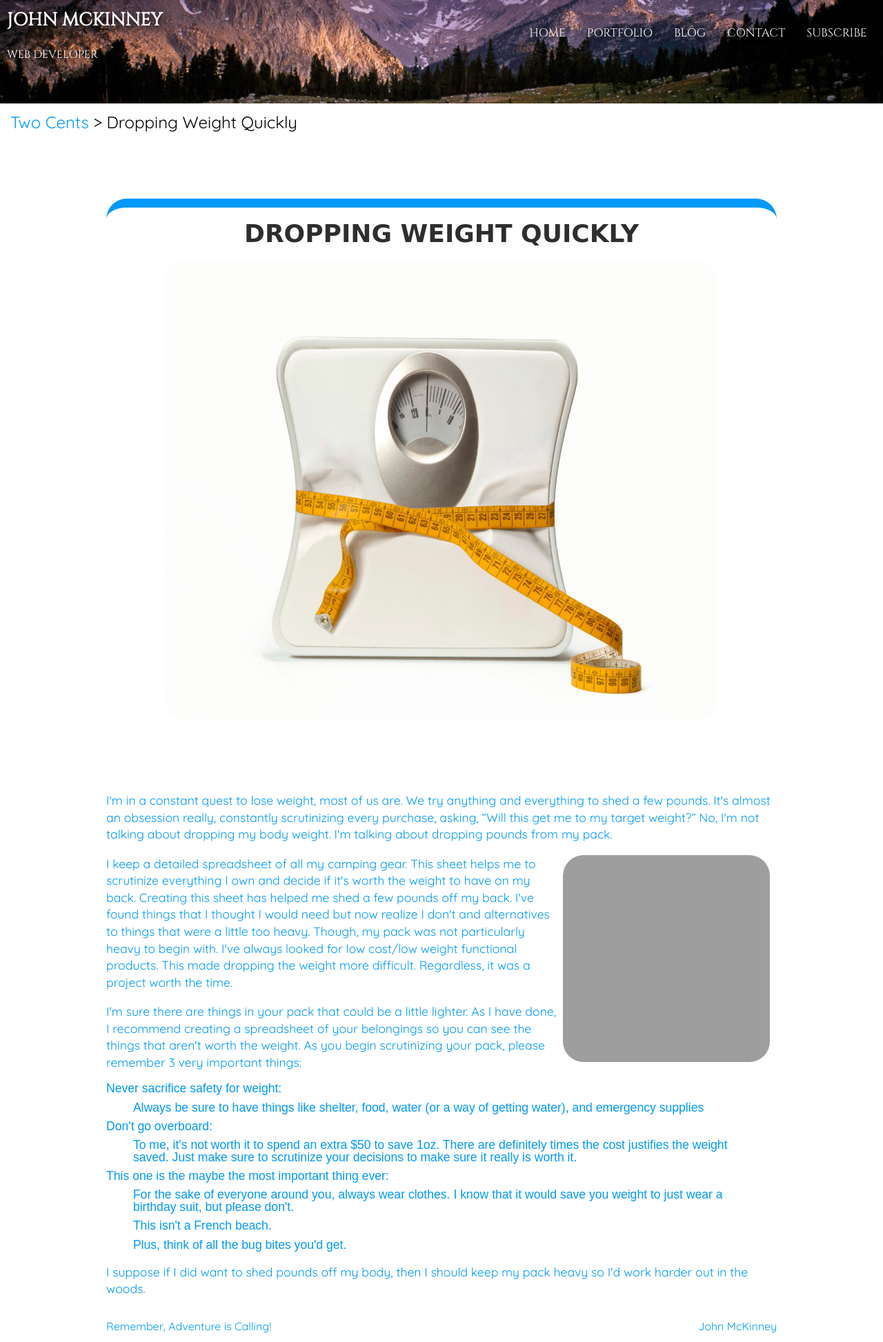
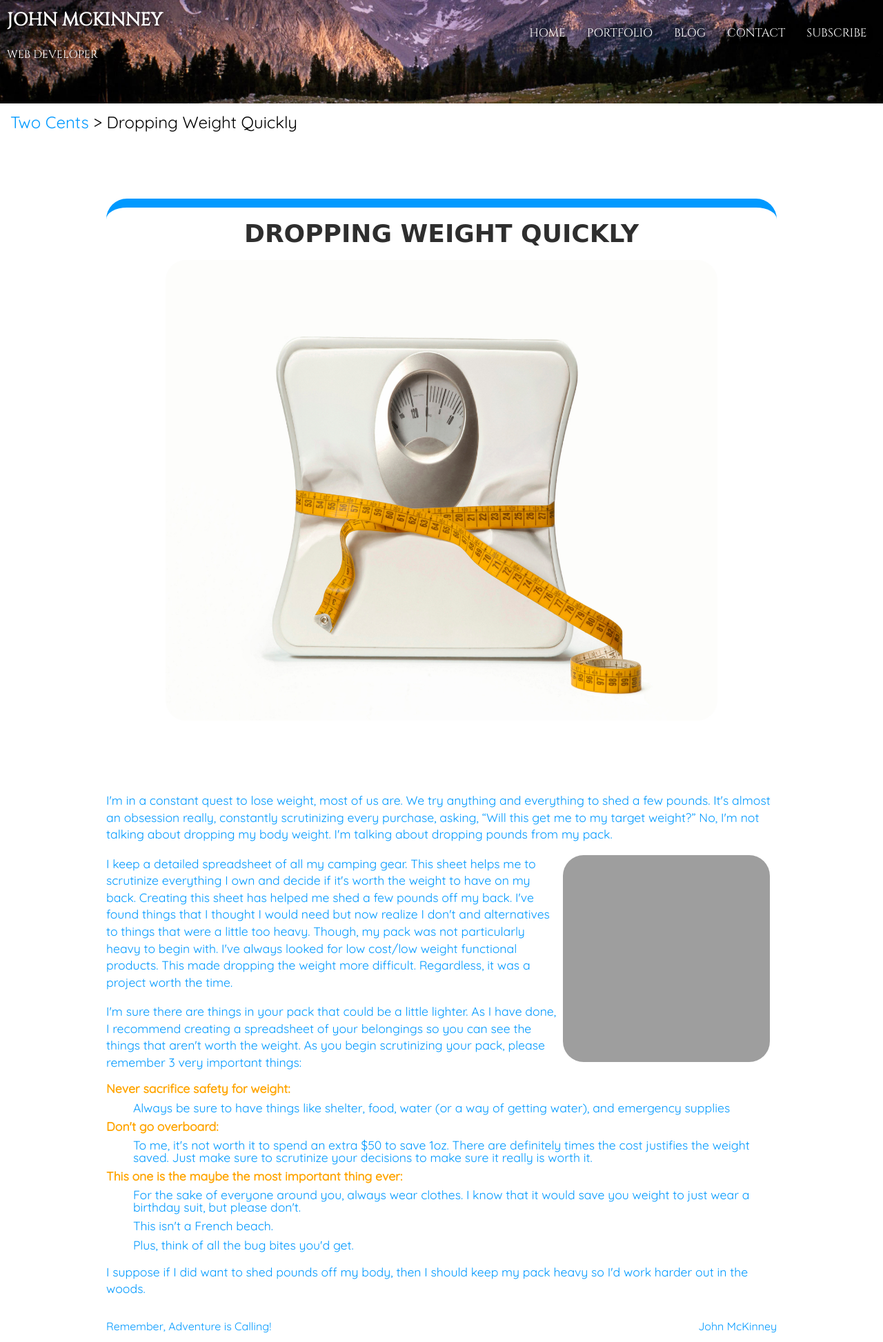
Before and after one commit to MountMcKinney/mountmckinney, a PHP site: page /twocents/twocent/?story=losing_weight in a window 1280 px wide. Shown: the top 1946 px of the page at 69% size. Run offline with PHP 8.4, Linux system fonts and the light colour scheme; data that the repository does not hold is empty; some libraries are stand-ins or nearby versions; some web fonts are replaced; grey boxes are pictures that could not be loaded.

Commit message:
Cleaned up CSS

```diff
--- a/css/style.css
+++ b/css/style.css
@@ -2022,20 +2022,13 @@ form {
 
 .tc-blog-list {
   color: #09f;
-<<<<<<< HEAD
-  font-weight: 'Quicksand', sans-serif;
-=======
   font-family: "Quicksand", sans-serif;
   font-size: 1.1rem;
->>>>>>> origin/master
 }
 
 .tc-blog-list dt {
   margin: 1% 0;
-<<<<<<< HEAD
   font-weight: bold;
-=======
->>>>>>> origin/master
   color: orange;
 }
 
```
